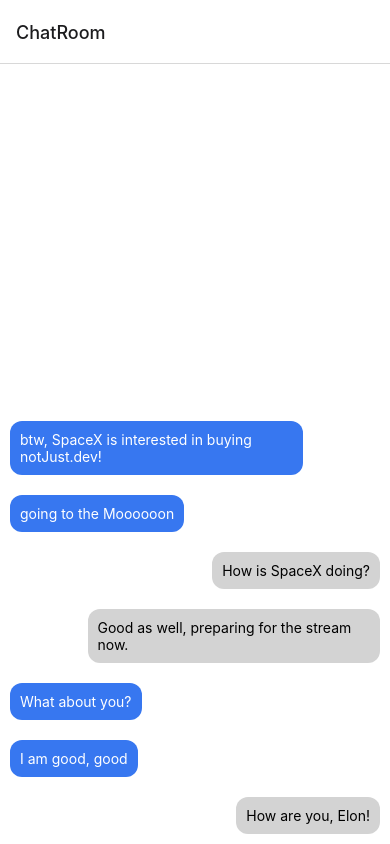
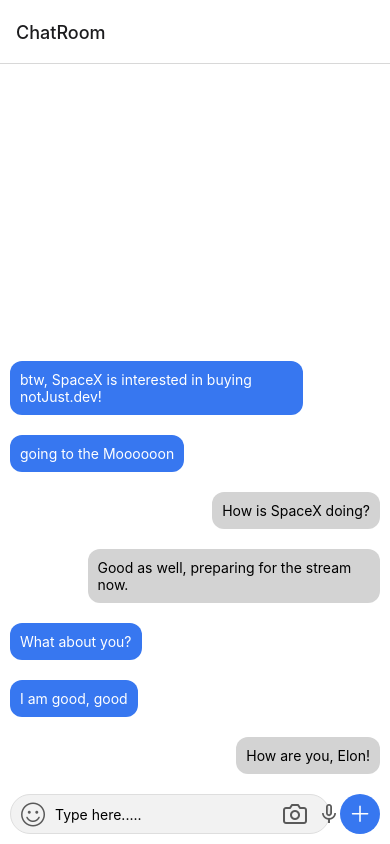
Before and after one commit to AhZisan/HowDy, a React Native app: screen /ChatRoom in a window 390 px wide. Built offline with nearby package versions, Linux system fonts and the light colour scheme; what expo-linking would draw is missing.

Commit message:
working on input

```diff
--- /dev/null
+++ b/components/MessageInput/MessageInput.tsx
@@ -0,0 +1,81 @@
+import { View, Text, StyleSheet, TextInput, Pressable } from 'react-native'
+import React, { useState} from 'react'
+import { SimpleLineIcons, Feather, MaterialCommunityIcons, AntDesign, Ionicons } from '@expo/vector-icons';
+
+
+const MessageInput = () => {
+    const [message, setMessage] = useState('');
+
+   const OnPrs= () => {
+    console.warn(message);
+   }
+
+
+  return (
+    <View style={styles.root}>
+      <View style={styles.inputContainer}>
+        <SimpleLineIcons name="emotsmile" size={24} color="#595959" style={styles.icon}/>
+
+        <TextInput
+        style={styles.input}
+        value={message}
+        onChangeText={setMessage}
+        placeholder="Type here....."
+        />
+
+        <Feather name="camera" size={24} color="#595959" style={styles.icon} />
+        <MaterialCommunityIcons name="microphone-outline" size={24} color="#595959" style={styles.icon} />
+      </View>
+      <Pressable onPress={OnPrs}style={styles.buttonContainer}>
+      {message ? <Ionicons name="send" size={18} color="white" /> : <AntDesign name="plus" size={22} color="white" />}
+      </Pressable>
+    </View>
+  )
+}
+
+const styles = StyleSheet.create({
+    root: {
+        flexDirection: 'row',
+        padding: 10,
+
+    },
+    inputContainer: {
+        backgroundColor: '#f2f2f2',
+        flex: 1,
+        marginRight: 10,
+        borderRadius: 25,
+        borderWidth: 1,
+        borderColor: '#dedede',
+        alignItems: 'center',
+        flexDirection: 'row',
+        padding: 5,
+    },
+    input: {
+        flex: 1,
+        marginHorizontal: 5,
+    },
+    icon: {
+        marginHorizontal: 5,
+
+    },
+    buttonContainer: {
+        width: 40,
+        height: 40,
+        backgroundColor: '#3777f0',
+        borderRadius: 25,
+        justifyContent: 'center',
+        alignItems: 'center',
+
+
+    },
+
+
+
+
+
+
+});
+
+
+
+export default MessageInput
--- /dev/null
+++ b/components/MessageInput/index.ts
@@ -0,0 +1 @@
+export { default } from './MessageInput';
--- a/screens/ChatRoomScreen.tsx
+++ b/screens/ChatRoomScreen.tsx
@@ -1,22 +1,22 @@
 import Rect from 'react';
-import { Text, View, StyleSheet, FlatList } from 'react-native';
+import { Text, View, StyleSheet, FlatList, SafeAreaView } from 'react-native';
 
 import Message from '../components/Message';
 import chatRoomData from '../assets/dummy-data/Chats';
+import MessageInput from '../components/MessageInput';
 
 
 export default function ChatRoomScreen() {
     return (
-        <View style={styles.page}>
+        <SafeAreaView style={styles.page}>
             <FlatList
                 data={chatRoomData.messages}
                 renderItem={({ item }) => <Message message={item} />}
                 inverted
+             />
+            <MessageInput />
 
-            />
-
-
-        </View>
+        </SafeAreaView>
     )
 };
 
@@ -28,9 +28,4 @@
 
 
     }
-
-
-
-
-
 })
```
Also changed, not shown: components/Message/Message.tsx (line endings or trailing spaces).
